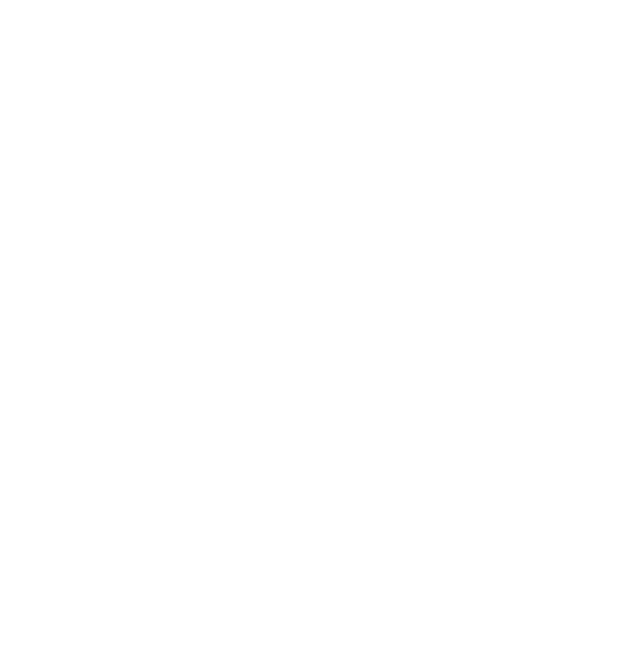
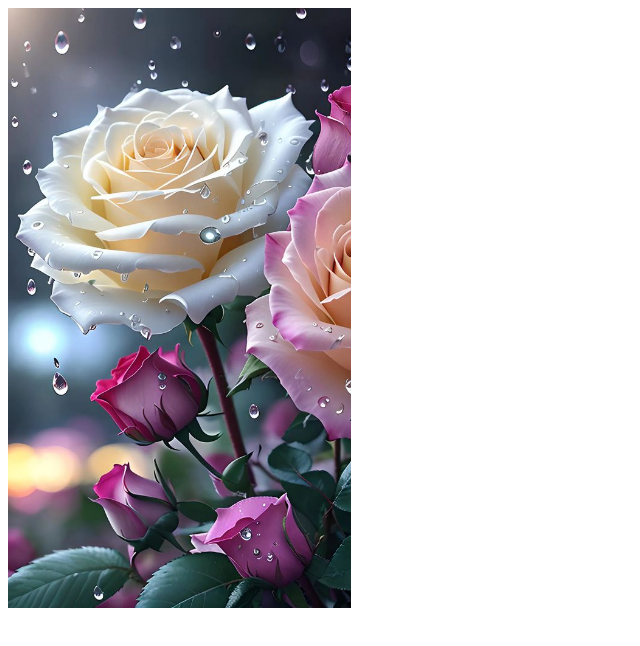
Before and after one commit to LubovOst/First, a plain HTML site: page page.html in a window 1280 px wide. Shown: the whole page, without its empty margins (0-640 px from the left). Drawn offline with Linux system fonts and the light colour scheme.

Commit message:
добавлена внешняя ссылка в Page

```diff
--- a/page.html
+++ b/page.html
@@ -5,5 +5,13 @@
     <meta name="viewport" content="width=device-width, initial-scale=1.0" />
     <title>Document</title>
   </head>
-  <body></body>
+  <body>
+    <section>
+      <img
+        src="https://github.com/LubovOst/First/blob/main/flowers.jpg?raw=true"
+        alt="Цветы"
+        height="600"
+      />
+    </section>
+  </body>
 </html>
```
